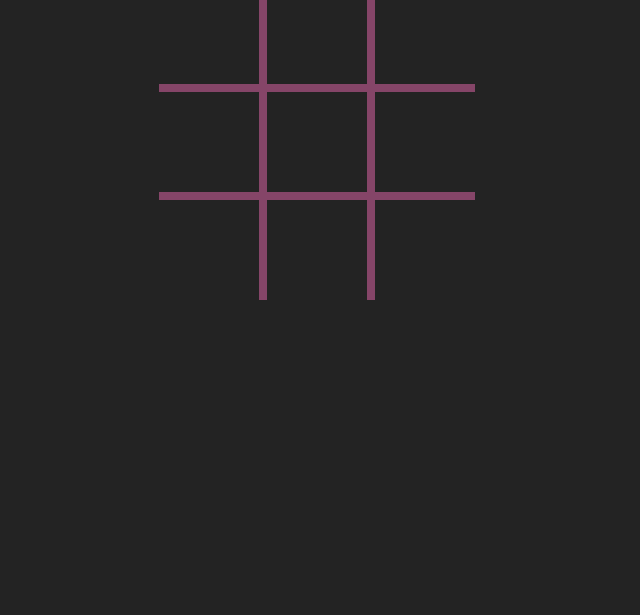
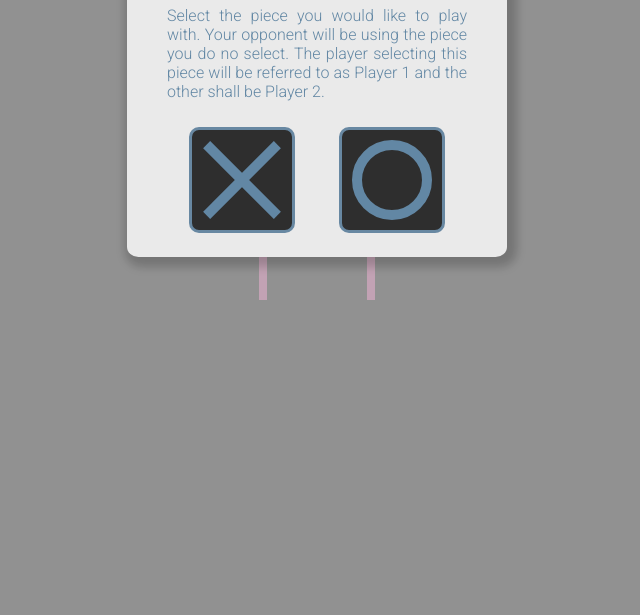
Before and after one commit to patrickbogucki/TicTacToe, a website: page index.html in a window 1280 px wide. Shown: the part 185-800 px from the top of the page, without its empty margins (323-963 px from the left). Drawn offline with nearby package versions, Linux system fonts and the light colour scheme; the site is published under a folder, as on GitHub Pages, so addresses that start at the root find nothing.

Commit message:
Jquery source url was missing a '.'

```diff
--- a/index.html
+++ b/index.html
@@ -110,7 +110,7 @@
 </div>
 <!-- Clear scores modal ENDS -->
 
-	<script type="text/javascript" src="/node_modules/jquery/dist/jquery.min.js"></script>
+	<script type="text/javascript" src="./node_modules/jquery/dist/jquery.min.js"></script>
 	<script type="text/javascript" src="dist/scripts/Game.js"></script>
 	<script type="text/javascript" src="dist/scripts/Player.js"></script>
 	<script type="text/javascript" src="dist/scripts/main.js"></script>
```
